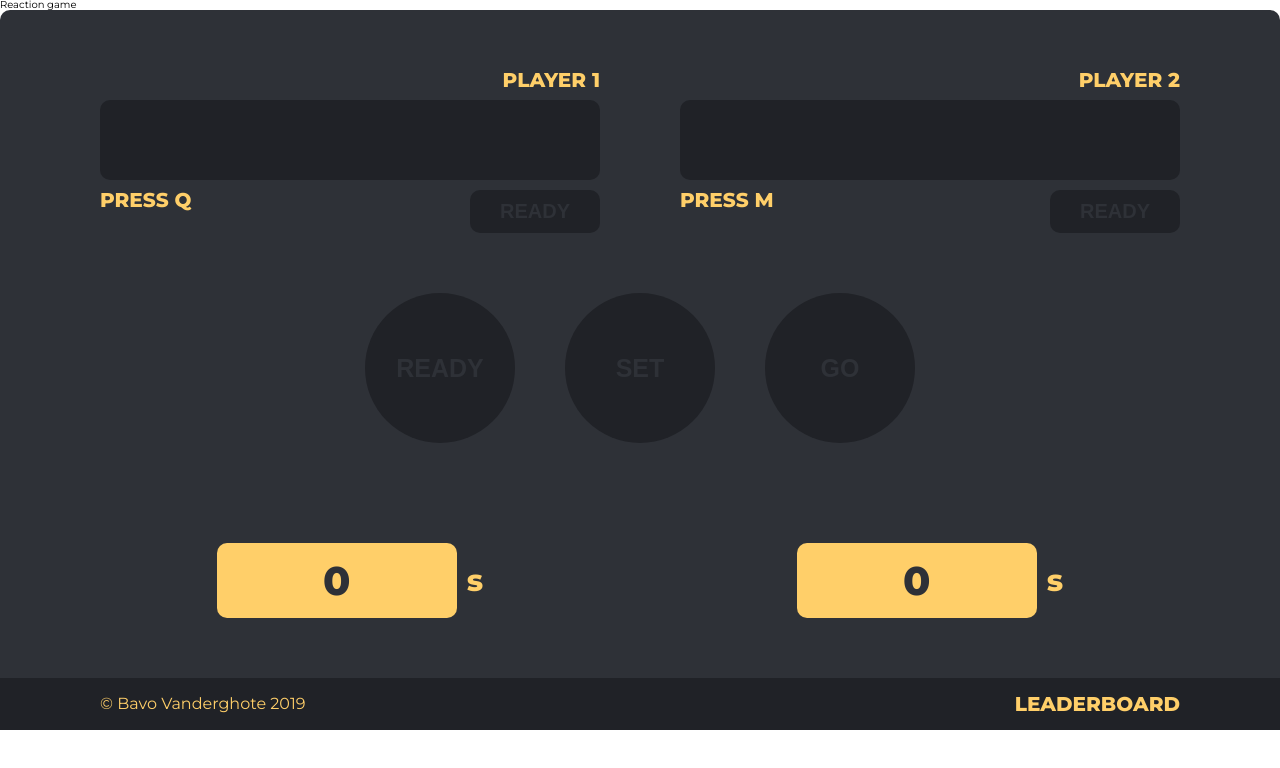
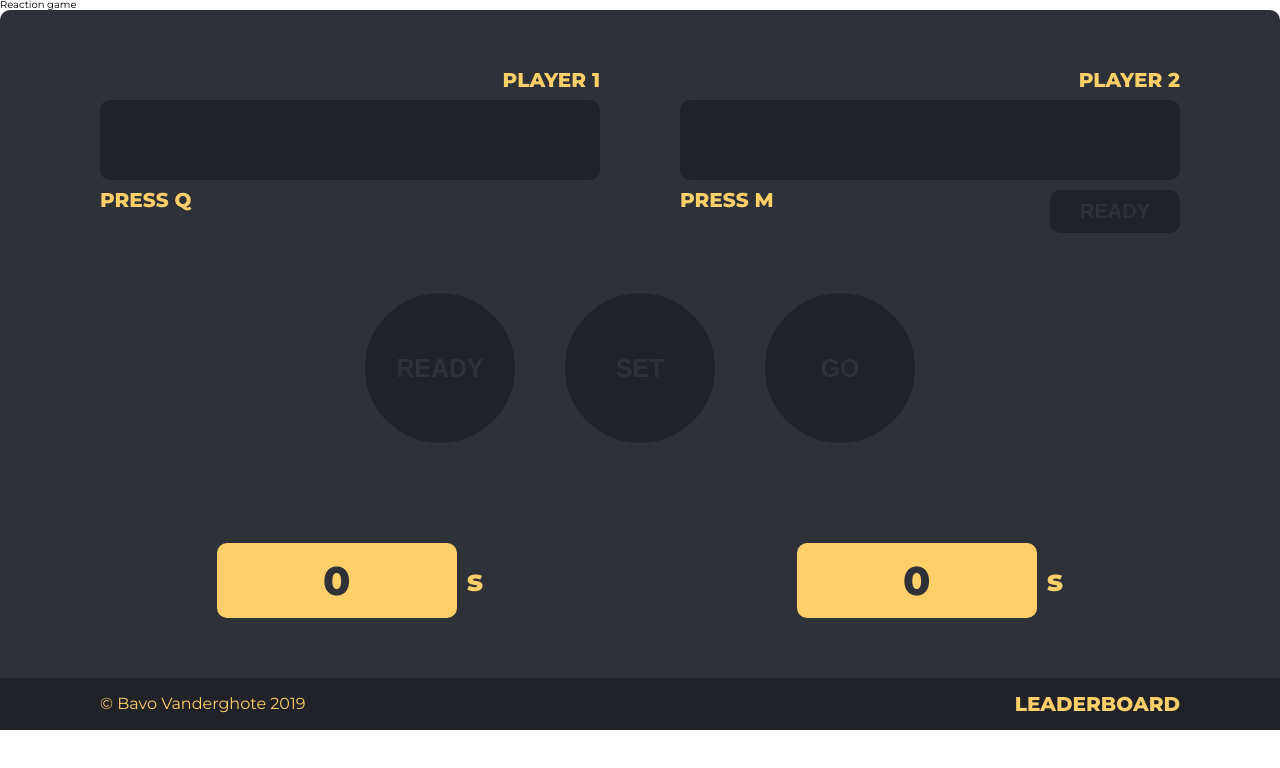
Before and after one commit to BavoVanderghote/react-reflex-game, a React (Create React App) app in the folder client/: page / in a window 1280 px wide. In both pictures the pointer is over the input 534 px from the left and 211 px from the top of the page. Shown: the top 768 px of the page. Built offline with nearby package versions, Linux system fonts and the light colour scheme.

Commit message:
button hover state toegevoegd

```diff
--- a/client/src/components/Player.module.css
+++ b/client/src/components/Player.module.css
@@ -38,6 +38,10 @@
   padding: 1rem 3rem;
 }
 
+.button:hover {
+  background-color: var(--darker-color);
+}
+
 .buttonPressed {
   composes: caps from "../styles/typo.module.css";
   composes: color-gray from "../styles/colors.module.css";
```
